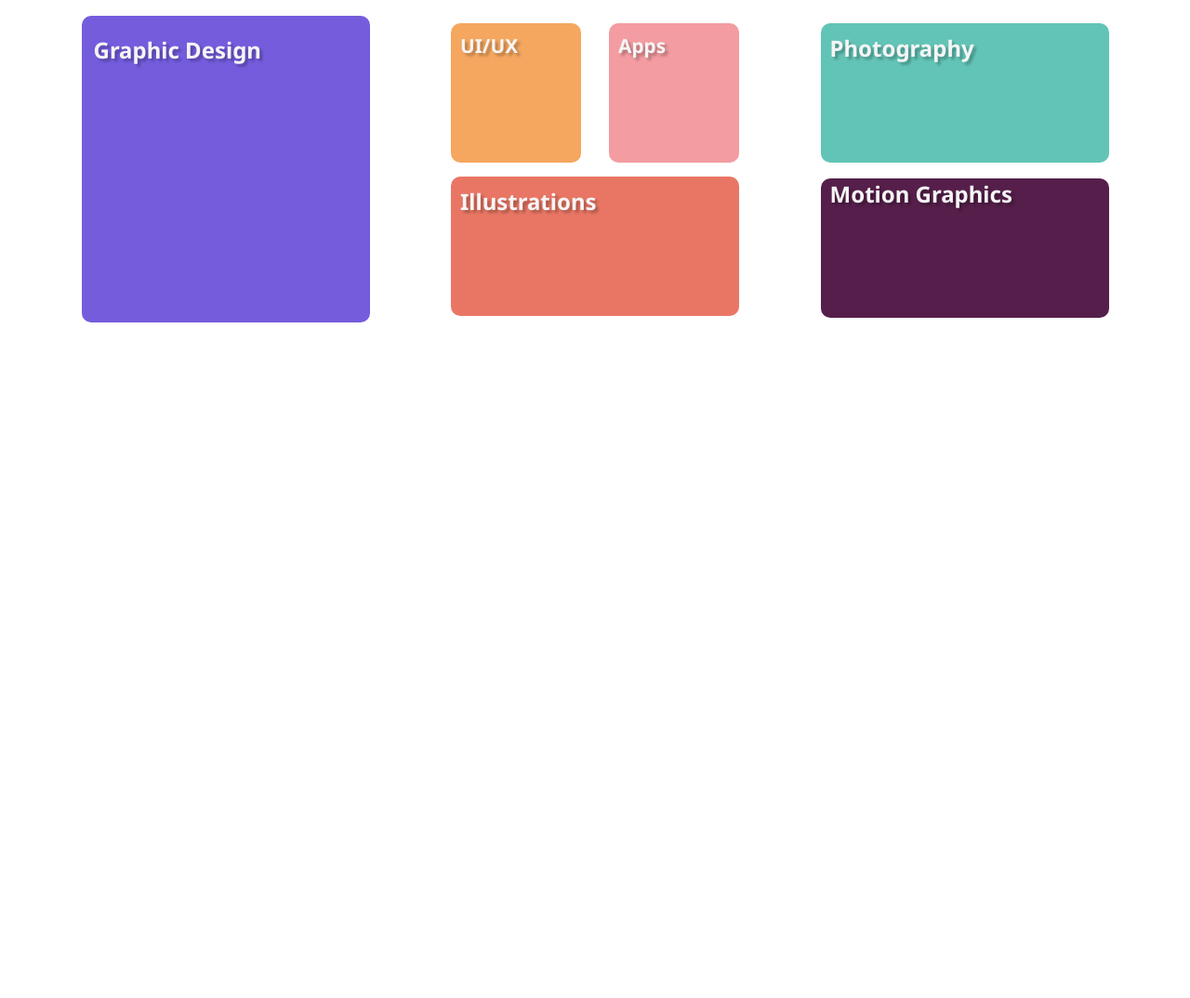
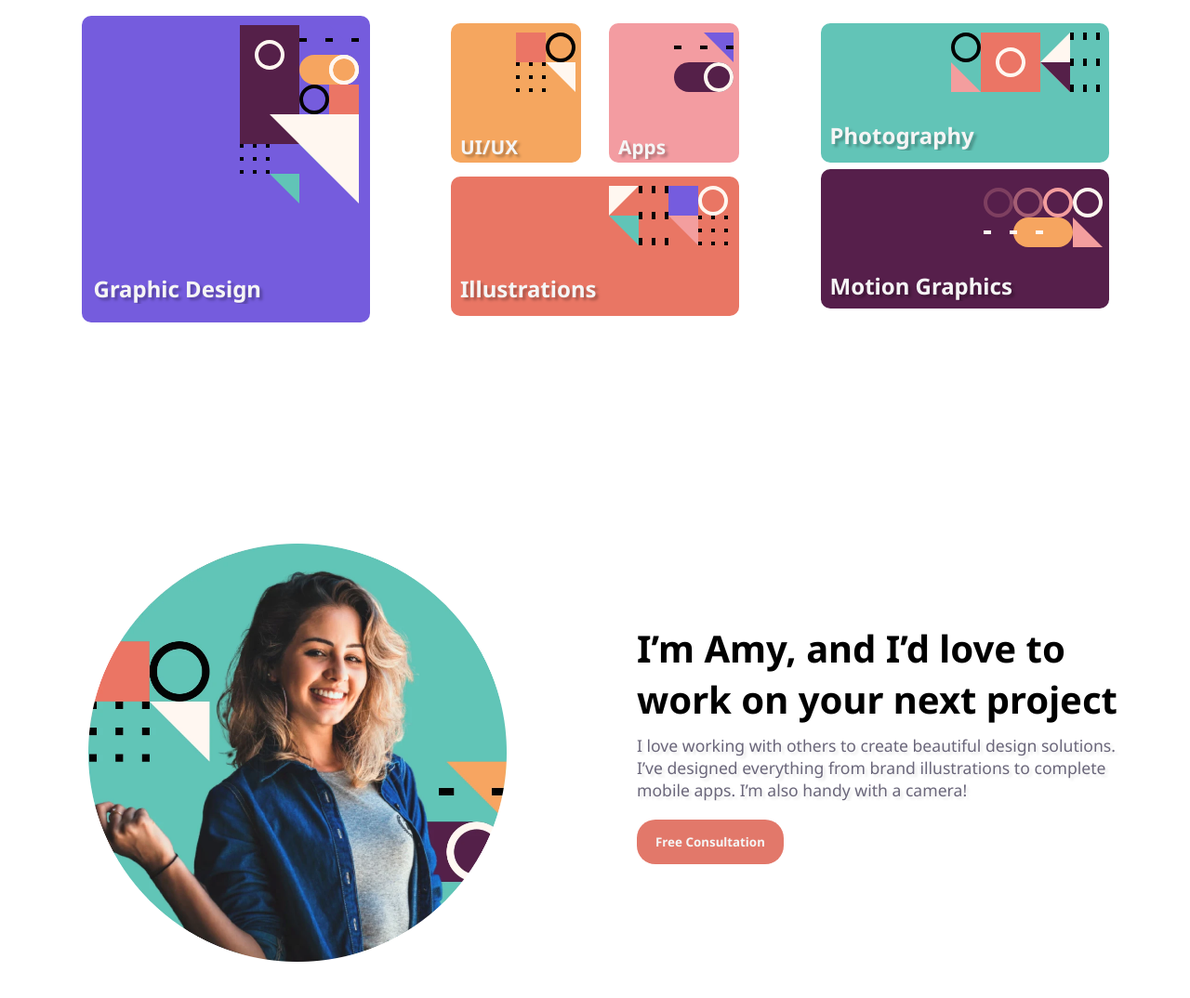
Before and after one commit to maa7vini/site-teste-29, a plain HTML site: page index.html in a window 1280 px wide. Shown: the part 440-1514 px from the top of the page at 93% size. Before the commit the page ends 850 px from the top, so only its background shows below. Drawn offline with Linux system fonts and the light colour scheme.

Commit message:
site-teste-29

```diff
--- a/index.html
+++ b/index.html
@@ -30,6 +30,7 @@
         <div class="header-container">
             <div class="g-d">
                 <div class="graphic-design">
+                    <img src="imagens/graphic-design.svg" alt="">
                     <h2>Graphic Design</h2>
                 </div>
             </div>
@@ -37,16 +38,19 @@
             <div class="u-a-i">
                 <div class="u-a-i-top">
                     <div class="ui-ux">
+                        <img src="imagens/ui-ux.svg" alt="">
                         <h2>UI/UX</h2>
                     </div>
 
                     <div class="apps">
+                        <img src="imagens/apps.svg" alt="">
                         <h2>Apps</h2>
                     </div>
                 </div>
 
                 <div class="u-a-i-bottom">
                     <div class="illustrations">
+                        <img src="imagens/illustrations.svg" alt="">
                         <h2>Illustrations</h2>
                     </div>
                 </div>
@@ -55,17 +59,35 @@
             <div class="p-m">
                 <div class="p-m-top">
                     <div class="photography">
+                        <img src="imagens/photography.svg" alt="">
                         <h2>Photography</h2>
                     </div>
                 </div>
 
                 <div class="p-m-bottom">
                     <div class="motion-graphics">
+                        <img src="imagens/motion-graphics.svg" alt="">
                         <h2>Motion Graphics</h2>
                     </div>
                 </div>
             </div>
         </div>
     </header>
+
+    <div class="div-amy">
+        <div class="amy-left">
+            <img src="imagens/image-amy.webp" alt="">
+        </div>
+
+        <div class="amy-right">
+            <div class="amy-txt">
+                <h1>I’m Amy, and I’d love to <br> work on your next project</h1>
+
+                <p>I love working with others to create beautiful design solutions. <br> I’ve designed everything from brand illustrations to complete <br> mobile apps. I’m also handy with a camera!</p>
+
+                <button>Free Consultation</button>
+            </div>
+        </div>
+    </div>
 </body>
 </html>
--- a/style.css
+++ b/style.css
@@ -7,6 +7,7 @@
     padding: 0;
     box-sizing: border-box;
     font-family: 'Noto Sans', sans-serif;
+    overflow-x: hidden;
 }
 
 nav {
@@ -98,6 +99,7 @@ header {
     width: 310px;
     background-color: #755CDD;
     border-radius: 10px;
+    overflow: hidden;
 }
 
 .graphic-design:hover {
@@ -107,9 +109,13 @@ header {
 }
 
 .graphic-design h2 {
-    margin: 20px 13px;
+    margin: 60px 13px;
     color: whitesmoke;
     text-shadow: 3px 3px 3px rgba(0, 0, 0, 0.267);
+}
+
+.graphic-design img {
+    margin: 10px 170px;
 }
 
 .u-a-i {
@@ -130,10 +136,11 @@ header {
     width: 140px;
     border-radius: 10px;
     background-color: #F5A65F;
+    overflow: hidden;
 }
 
 .ui-ux h2 {
-    margin: 10px 10px;
+    margin: 30px 10px;
     color: whitesmoke;
     text-shadow: 3px 3px 3px rgba(0, 0, 0, 0.267);
     font-size: 1.3em;
@@ -145,15 +152,20 @@ header {
     cursor: pointer;
 }
 
+.ui-ux img {
+    margin: 10px 70px;
+}
+
 .apps {
     height: 150px;
     width: 140px;
     border-radius: 10px;
     background-color: #F39CA1;
+    overflow: hidden;
 }
 
 .apps h2 {
-    margin: 10px 10px;
+    margin: 30px 10px;
     color: whitesmoke;
     text-shadow: 3px 3px 3px rgba(0, 0, 0, 0.267);
     font-size: 1.3em;
@@ -163,6 +175,10 @@ header {
     background-color: #f38b90;
     transition: .3s;
     cursor: pointer;
+}
+
+.apps img {
+    margin: 10px 70px;
 }
 
 .u-a-i-bottom {
@@ -178,10 +194,11 @@ header {
     height: 150px;
     width: 100%;
     border-radius: 10px;
+    overflow: hidden;
 }
 
 .illustrations h2 {
-    margin: 10px 10px;
+    margin: 15px 10px;
     color: whitesmoke;
     text-shadow: 3px 3px 3px rgba(0, 0, 0, 0.267);
 }
@@ -190,6 +207,10 @@ header {
     background-color: #e66a57;
     transition: .3s;
     cursor: pointer;
+}
+
+.illustrations img {
+    margin: 10px 170px;
 }
 
 .p-m {
@@ -210,10 +231,11 @@ header {
     width: 100%;
     border-radius: 10px;
     background-color: #62C4B7;
+    overflow: hidden;
 }
 
 .photography h2 {
-    margin: 10px 10px;
+    margin: 15px 10px;
     color: whitesmoke;
     text-shadow: 3px 3px 3px rgba(0, 0, 0, 0.267);
 }
@@ -222,6 +244,10 @@ header {
     background-color: #6acfc2;
     cursor: pointer;
     transition: .3s;
+}
+
+.photography img {
+    margin: 10px 140px;
 }
 
 .p-m-bottom {
@@ -234,12 +260,13 @@ header {
     width: 100%;
     border-radius: 10px;
     background-color: #561F4B;
+    overflow: hidden;
 }
 
 .motion-graphics h2 {
     color: whitesmoke;
     text-shadow: 3px 3px 3px rgba(0, 0, 0, 0.267);
-    margin: 10px 10px;
+    margin: 0px 10px;
 }
 
 .motion-graphics:hover {
@@ -247,3 +274,69 @@ header {
     cursor: pointer;
     transition: .3s;
 }
+
+.motion-graphics img {
+    margin: 20px 175px;
+}
+
+.div-amy {
+    height: 100vh;
+    width: 100%;
+    display: flex;
+    align-items: center;
+    justify-content: center;
+}
+
+.amy-left {
+    height: 100vh;
+    width: 50%;
+    display: flex;
+    align-items: center;
+    justify-content: center;
+}
+
+.amy-left img {
+    height: 450px;
+    width: 450px;
+}
+
+.amy-right {
+    height: 100vh;
+    width: 50%;
+    display: flex;
+    align-items: center;
+    justify-content: center;
+}
+
+.amy-txt {
+    width: 550px;
+    height: 280px;
+    text-align: justify;
+}
+
+.amy-txt h1 {
+    font-size: 2.5em;
+}
+
+.amy-txt p {
+    margin: 10px 0px;
+    font-size: 1.1em;
+    color: #6a667a;
+    text-shadow: 3px 3px 3px rgba(0, 0, 0, 0.089);
+}
+
+.amy-txt button {
+    margin: 10px 0px;
+    padding: 15px 20px;
+    background-color: #E2786A;
+    border: none;
+    border-radius: 20px;
+    cursor: pointer;
+    font-weight: bold;
+    color: whitesmoke;
+}
+
+.amy-txt button:hover {
+    background-color: #e07163;
+    transition: .3s;
+}
```
Also changed, not shown: imagens/apps.svg (added), imagens/graphic-design.svg (added), imagens/illustrations.svg (added), imagens/image-amy.webp (added), imagens/motion-graphics.svg (added), imagens/photography.svg (added), imagens/ui-ux.svg (added).
